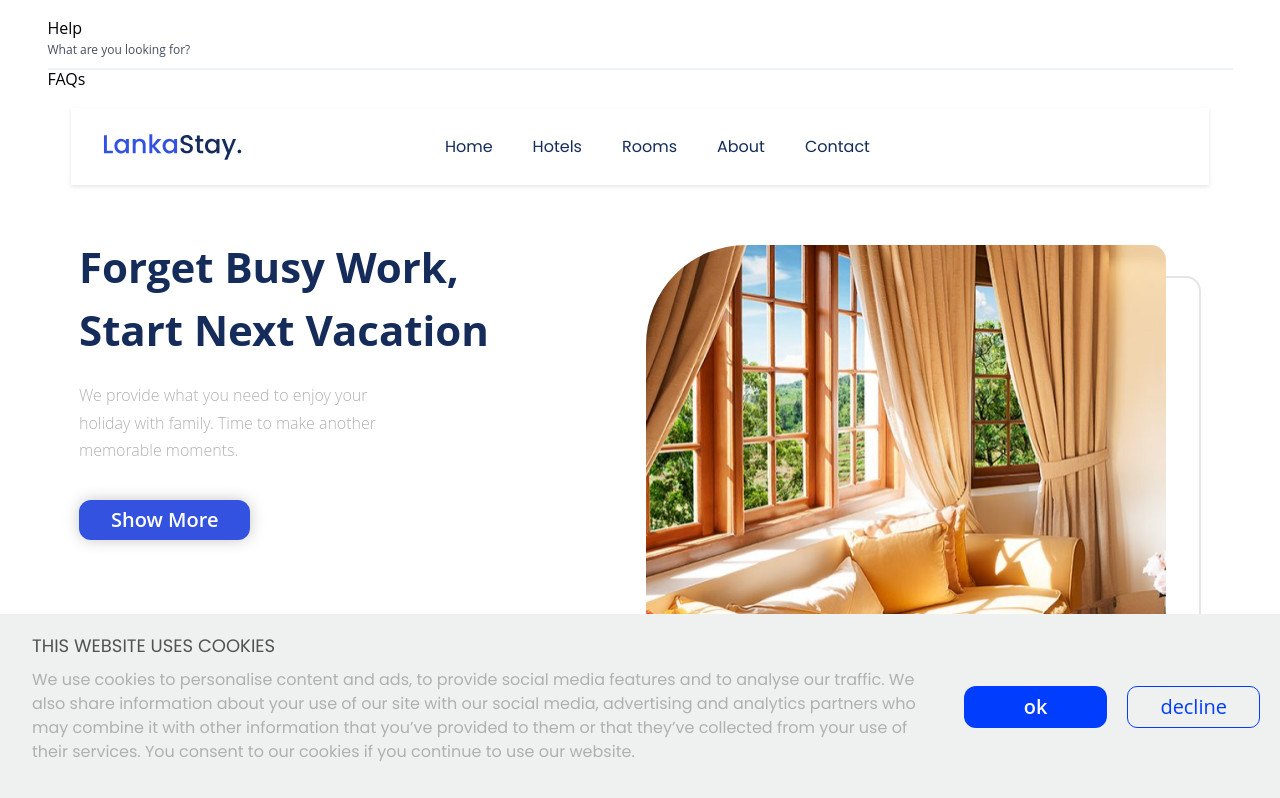
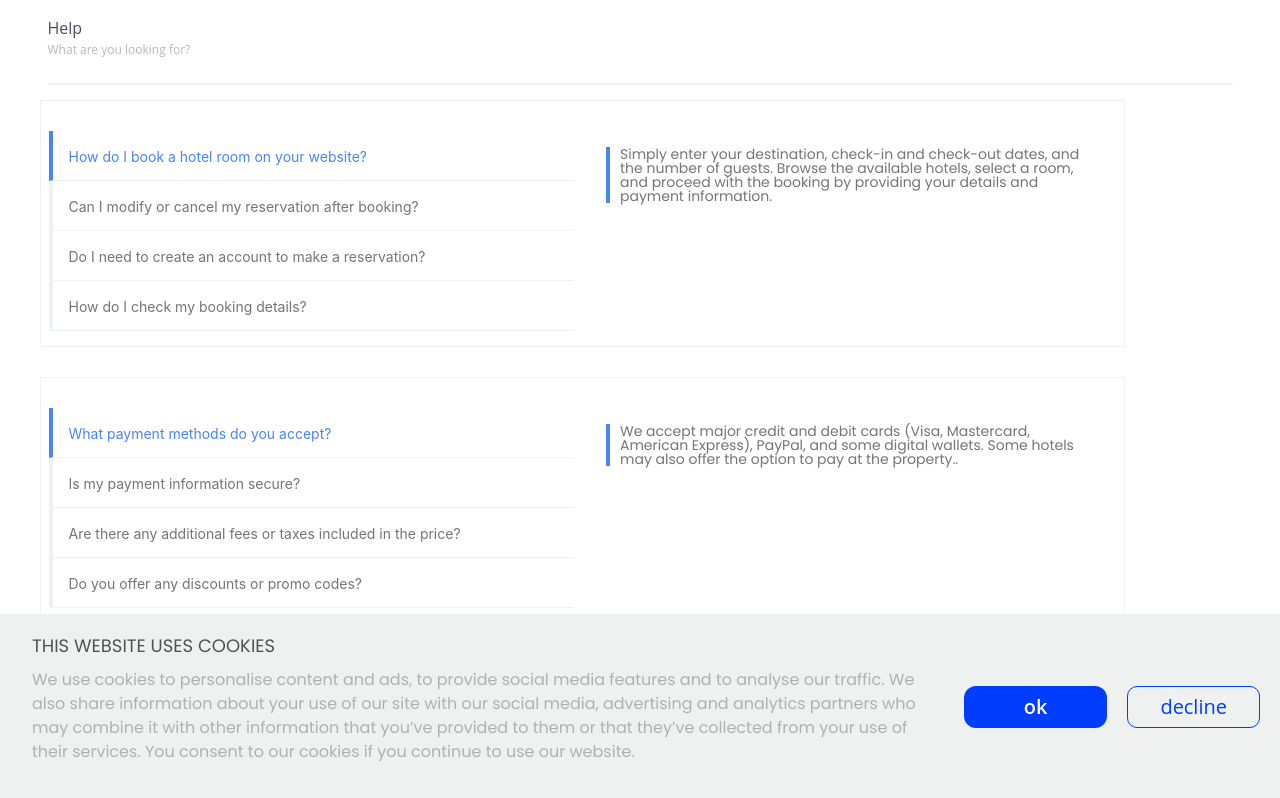
Before and after one commit to nursahtuncel/Lankastay, a React (Vite) app: page / in a window 1280 px wide. Shown: the top 798 px of the page. Built offline with nearby package versions, Linux system fonts and the light colour scheme.

Commit message:
[JA-89] - Created FAQ component for displaying questions and answers

```diff
--- a/src/components/HelpCenterComponent/FAQComponent/index.jsx
+++ b/src/components/HelpCenterComponent/FAQComponent/index.jsx
@@ -1,9 +1,130 @@
-import "./style.scss"
+import { List, Row, Col } from "antd";
+import "./style.scss";
+import { useState } from "react";
+import PropTypes from "prop-types";
+function FAQs({ category }) {
 
-function FAQs() {
+  const questions = {
+    generalQuestions: [
+      {
+        key: "1",
+        question: "How do I book a hotel room on your website?",
+        cevap: "Simply enter your destination, check-in and check-out dates, and the number of guests. Browse the available hotels, select a room, and proceed with the booking by providing your details and payment information."
+      },
+      {
+        key: "2",
+        question: "Can I modify or cancel my reservation after booking?",
+        cevap: "Yes, you can modify or cancel your reservation by logging into your account or contacting customer service."
+      },
+      {
+        key: "3",
+        question: "Do I need to create an account to make a reservation?",
+        cevap: "No, you don't need to create an account. However, creating an account makes it easier to manage your bookings."
+      },
+      {
+        key: "4",
+        question: "How do I check my booking details?",
+        cevap: "You can check your booking details by logging into your account or through the email confirmation sent after booking."
+      }
+    ],
+    payment: [
+      {
+        key: "1",
+        question: "What payment methods do you accept?",
+        cevap: "We accept major credit and debit cards (Visa, Mastercard, American Express), PayPal, and some digital wallets. Some hotels may also offer the option to pay at the property.."
+      },
+      {
+        key: "2",
+        question: "Is my payment information secure?",
+        cevap: "Yes, all payment transactions are secured with SSL encryption."
+      },
+      {
+        key: "3",
+        question: "Are there any additional fees or taxes included in the price?",
+        cevap: "Yes, the total price includes applicable taxes and fees."
+      },
+      {
+        key: "4",
+        question: "Do you offer any discounts or promo codes?",
+        cevap: "We occasionally offer discounts or promo codes, so keep an eye on our promotions page."
+      }
+    ],
+    cancellation: [
+      {
+        key: "1",
+        question: "What is the cancellation policy?",
+        cevap: "The cancellation policy varies by hotel and room type. Some bookings are fully refundable if canceled before a certain date, while others may have penalties. Please check the hotel’s policy before booking."
+      },
+      {
+        key: "2",
+        question: "How long does it take to receive a refund after cancellation?",
+        cevap: "Refund processing time depends on the payment method. It usually takes 5-7 business days."
+      },
+      {
+        key: "3",
+        question: "Will I be charged if I don’t show up at the hotel?",
+        cevap: "Yes, depending on the hotel’s cancellation policy, you may be charged a no-show fee."
+      },
+      {
+        key: "4",
+        question: "Can I modify my booking without extra charges?",
+        cevap: "It depends on the hotel’s policy. You can modify your booking without extra charges if it is within the allowed modification period."
+      }
+    ]
+  };
+
+  const selectedCategory = questions[category] || [];
+  const [activeKey, setActiveKey] = useState(selectedCategory[0]?.key || "");
+  const activeAnswer = selectedCategory.find((item) => item.key === activeKey)?.cevap;
+
   return (
-    <div>FAQs</div>
-  )
+    <Row gutter={16} className="FAQContainer">
+
+      <div className="categoryTitle">
+ {/* buraya Kategori başlıkları gelecek */}
+      </div>
+
+      {/* Left:questions */}
+      <Col span={12} style={{
+        paddingBottom:"15px"
+      }}>
+        <List
+          dataSource={selectedCategory}
+          renderItem={(item) => (
+            <List.Item
+              onClick={() => setActiveKey(item.key)}
+              style={{
+                padding: "12px 16px",
+                paddingTop: "15px",
+                cursor: "pointer",
+                color: activeKey === item.key ? "#4A85F6" : "#757575",
+                border: "none",
+                borderBottom: "1px solid #EDF2F6",
+                borderLeft: `4px solid ${activeKey === item.key ? "#4A85F6" : "#EDF2F6"}`
+              }}
+            >
+              {item.question}
+            </List.Item>
+          )}
+        />
+      </Col>
+
+      {/* Right: Answer */}
+      <Col span={12}>
+        <div style={{ padding: "16px" }}>
+          <p className="answer"
+            style={{
+
+            }}
+          >
+            {activeAnswer || "Please select a question to view the answer."}
+          </p>
+        </div>
+      </Col>
+    </Row>
+  );
 }
-
-export default FAQs
+FAQs.propTypes = {
+  category: PropTypes.string.isRequired,
+};
+export default FAQs;
--- a/src/components/HelpCenterComponent/FAQComponent/style.scss
+++ b/src/components/HelpCenterComponent/FAQComponent/style.scss
@@ -0,0 +1,30 @@
+@use "../../../styles/index" as *;
+
+.FAQContainer{
+    max-width: 1085px;
+    width: 100%;
+    border: 1px solid $pale-azure;
+    margin-top: 15px;
+    margin-bottom: 15px;
+  .categoryTitle{
+    width: 100%;
+    font-family: $secondary-font;
+    font-weight: 600;
+    font-size: 16px;
+    line-height: 100%;
+    letter-spacing: 0px;
+    padding-top: 15px;
+    padding-bottom: 15px;
+    padding-left: 20px;
+  }
+  .answer{
+    font-family: $primary-font;
+    font-weight: 400;
+    font-size: 14px;
+    line-height: 100%;
+    margin: 0;
+    border-left: 4px solid $bright-blue-color;
+    padding-left: 10px;
+    color: $dark-gray-color;
+  }
+}
--- a/src/components/HelpCenterComponent/index.jsx
+++ b/src/components/HelpCenterComponent/index.jsx
@@ -9,7 +9,9 @@ function Help() {
         <p>What are you looking for?</p>
       </div>
       <hr style={{ border: "1px solid #EDF2F6" }} />
-     <FAQs/>
+     <FAQs category="generalQuestions"/>
+     <FAQs category="payment"/>
+     <FAQs category="cancellation"/>
 
     </div>
   );
--- a/src/components/HelpCenterComponent/style.scss
+++ b/src/components/HelpCenterComponent/style.scss
@@ -4,9 +4,8 @@
 max-width:1225px ;
 width: 100%;
 padding: 20px;
-
-
-
+display: flex;
+flex-direction: column;
 .helpTitle{
 h3,p{
     font-family:$secondary-font;
@@ -14,13 +13,12 @@ h3,p{
     font-size: 16px;
     line-height: 100%;
     letter-spacing: 0px;
-
+    color:$charcoal-blue;
 }
 p{
-
 font-size: 12px;
-color: #464E5F;
-
+color: $paragraph-color;
+padding-bottom: 15px;
 }
 }
 }
--- a/src/styles/_colors.scss
+++ b/src/styles/_colors.scss
@@ -34,3 +34,4 @@ $pale-azure: #edf2f6;
 $charcoal-blue: #464e5f;
 $light-silver: #dddfe1;
 $modal-background-color: #e5e5e5cc;
+$paragraph-color:#b5b8bf;
```
